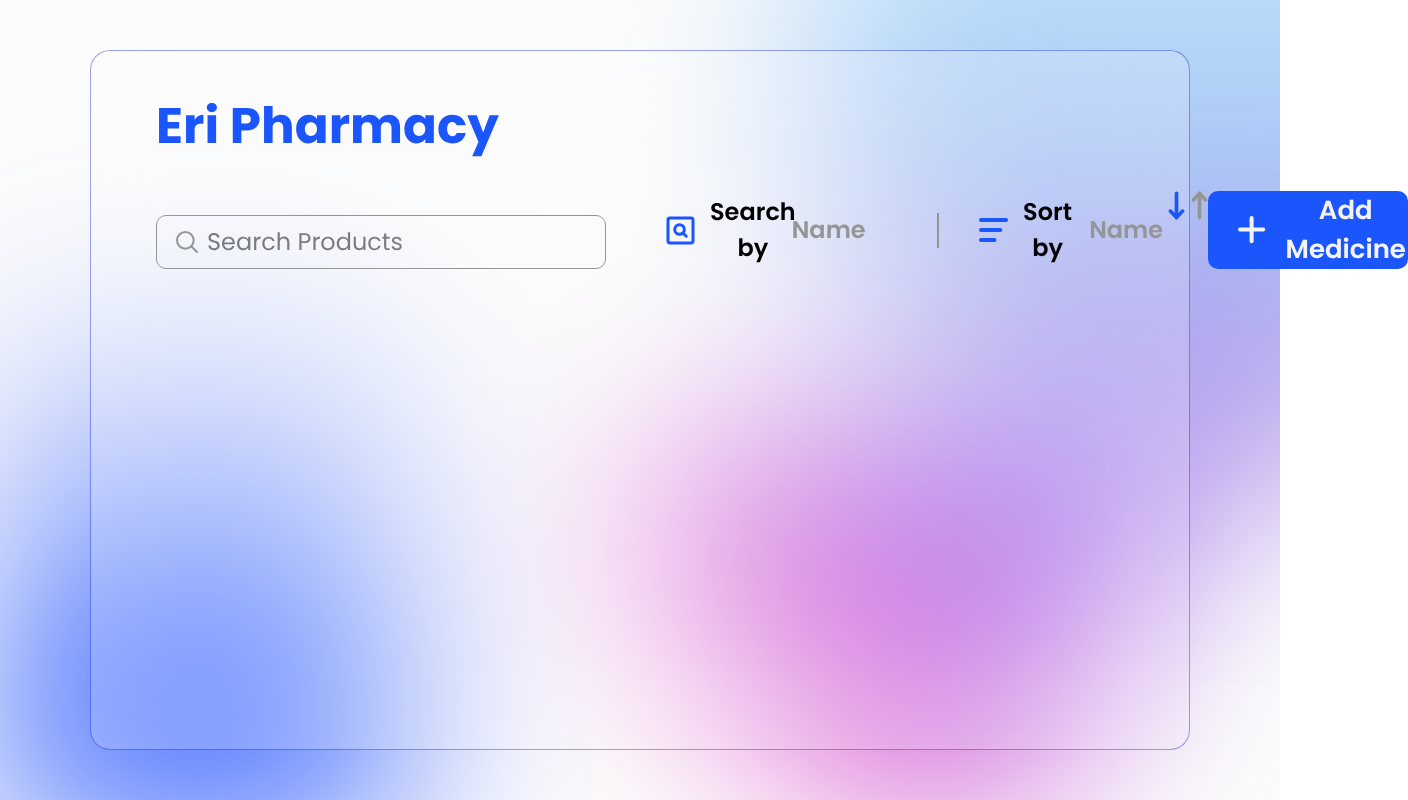
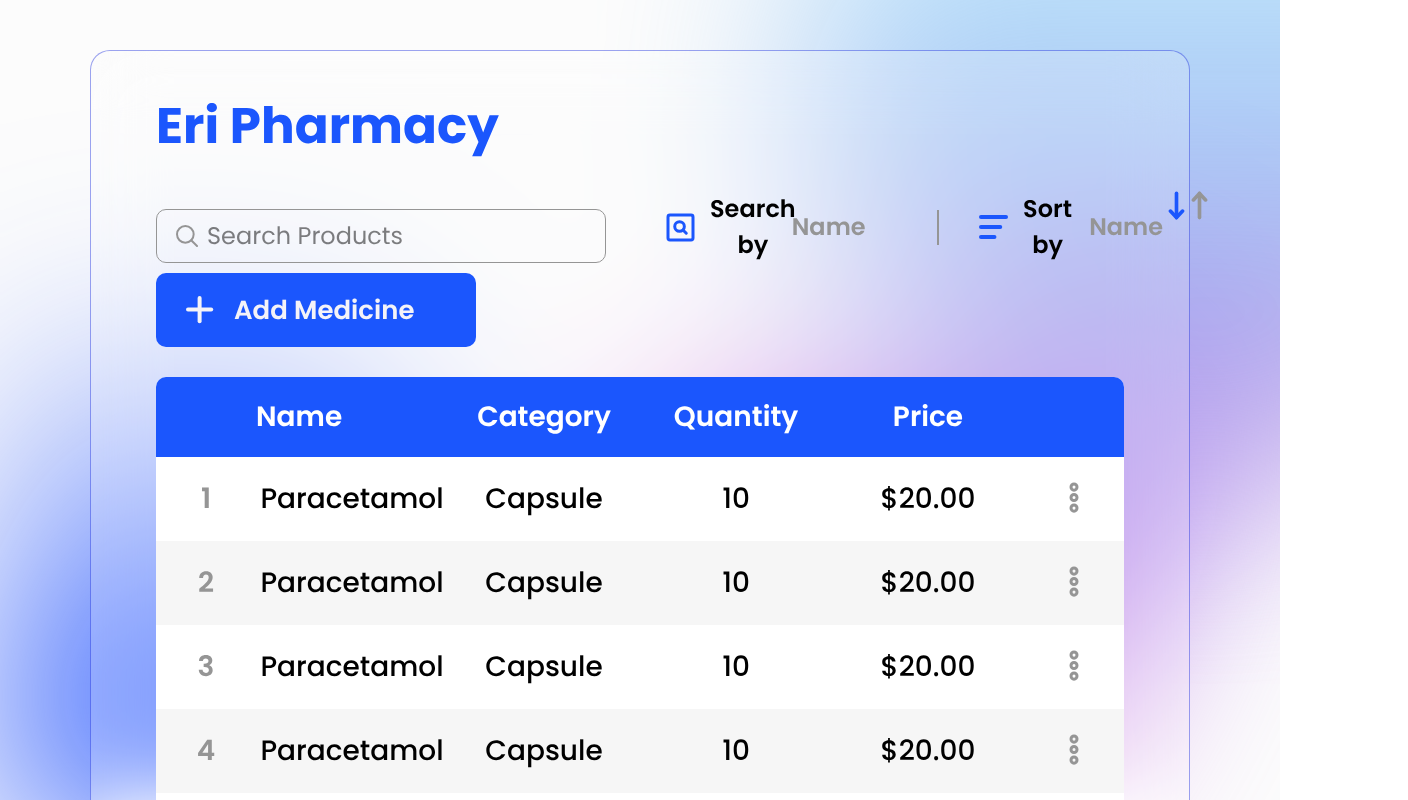
Before and after one commit to Fuz7/eri-pharmacy, a React (Vite) app in the folder frontend/: page / in a window 1280 px wide. Shown: the top 800 px of the page, 1408 px wide, since content can reach past the window. Built offline with nearby package versions, Linux system fonts and the light colour scheme.

Commit message:
Add Editbutton modal

```diff
--- a/frontend/src/App.css
+++ b/frontend/src/App.css
@@ -9,3 +9,11 @@
   background-color: rgba(0, 0, 0, 0.2);
   backdrop-filter: blur(3px);
 }
+
+td{
+  text-align: center;
+}
+
+tr > th:nth-of-type(2){
+  text-align: left;
+}
--- a/frontend/src/App.jsx
+++ b/frontend/src/App.jsx
@@ -2,6 +2,7 @@ import { useState } from "react";
 import "./App.css";
 import Background from "./assets/components/Background";
 import Header from "./assets/components/Header/Header";
+import Table from "./assets/components/Table/Table";
 
 function App() {
   const [searchFilter, setSearchFilter] = useState("Name");
@@ -15,6 +16,7 @@ function App() {
     orderFilter,
     setOrderFilter
   };
+
   return (
     <div
       className="w-[100%] min-h-[100vh] h-[100vh] relative py-[50px] px-[90px]
@@ -25,6 +27,7 @@ function App() {
           Eri Pharmacy
         </h1>
         <Header productFilters={productFilters} />
+        <Table />
       </main>
       <Background />
     </div>
--- a/frontend/src/assets/components/Header/Header.jsx
+++ b/frontend/src/assets/components/Header/Header.jsx
@@ -39,7 +39,7 @@ export default function Header({ productFilters }) {
   ];
 
   return (
-    <header className="flex justify-between">
+    <header className="flex justify-between flex-wrap gap-[10px]">
       <div className="flex gap-[50px] items-end">
         <SearchBar />
         <div className="flex gap-[30px] items-center h-full">
--- a/frontend/src/assets/components/Header/SearchByButton.jsx
+++ b/frontend/src/assets/components/Header/SearchByButton.jsx
@@ -21,7 +21,7 @@ export default function SearchByButton({ categoryGroup,searchFilter,setSearchFil
       </span>
       <div
         className={`absolute right-0
-      transition-all
+      transition-all z-10
         ${
           isActive
             ? "top-[60px] opacity-100 visible"
--- a/frontend/src/assets/components/Header/SortByButton.jsx
+++ b/frontend/src/assets/components/Header/SortByButton.jsx
@@ -59,7 +59,7 @@ export default function SortByButton({ categoryGroup, productFilters }) {
       </button>
       <div
         className={`absolute left-0
-      transition-all
+      transition-all z-10
         ${
           isActive
             ? "top-[60px] opacity-100 visible"
--- a/frontend/src/assets/components/Modal/CategoryModal.jsx
+++ b/frontend/src/assets/components/Modal/CategoryModal.jsx
@@ -10,7 +10,7 @@ export default function CategoryModal({
     <div
       className="w-[370px] h-[390px] bg-white rounded-[20px]
     border border-grayFont py-[20px] px-[40px]
-    flex flex-col gap-[20px]"
+    flex flex-col gap-[20px] z-10"
     >
       <h1 className="text-[24px] font-semibold font-poppins">Search by</h1>
       <div className="grid grid-cols-2 grid-rows-2 gap-[20px]">
--- /dev/null
+++ b/frontend/src/assets/components/Table/EditButton.jsx
@@ -0,0 +1,63 @@
+import defaultEditButton from "@images/defaultEditButton.svg";
+import hoveredEditButton from "@images/hoveredEditButton.svg";
+import { useState } from "react";
+
+export default function EditButton({
+  index,
+  editIndexModal,
+  setEditIndexModal,
+}) {
+  const [isHovered, setIsHovered] = useState(false);
+
+  return (
+    <div className="relative">
+      <button
+        onClick={() => {
+          if (editIndexModal === index) {
+            setEditIndexModal(null);
+          } else {
+            setEditIndexModal(index);
+          }
+        }}
+        onMouseEnter={() => setIsHovered(true)}
+        onMouseLeave={() => setIsHovered(false)}
+        className="mt-[8px] cursor-pointer"
+      >
+        <img
+          className="w-[10px]"
+          src={isHovered ? hoveredEditButton : defaultEditButton}
+          alt=""
+        />
+      </button>
+      <span
+        className={`absolute -translate-x-full top-0
+          transition-all flex flex-col
+        ${
+          editIndexModal === index
+            ? "left-0 opacity-100 visible"
+            : "-left-2 opacity-0 invisible"
+        }
+       w-[221px] min-h-[100px] bg-white rounded-[10px]
+       border border-grayFont px-[5px] py-[10px]
+       flex flex-col gap-[10px]`}
+      >
+        <button
+          className={`w-full h-[34px] text-[24px] text-left px-[8px]
+          hover:bg-filterHover hover:text-primary flex items-center
+           rounded-[10px]
+          cursor-pointer`}
+        >
+          Edit
+        </button>
+        <button
+          className={`w-full h-[34px] text-[24px] text-left px-[8px]
+          hover:bg-[#FFE6E6] hover:text-deleteButton
+           flex items-center rounded-[10px]
+          cursor-pointer `}
+        >
+          Delete
+        </button>
+      </span>
+    </div>
+  );
+}
--- /dev/null
+++ b/frontend/src/assets/components/Table/Table.jsx
@@ -0,0 +1,65 @@
+import { useState } from "react";
+import EditButton from "./EditButton";
+
+export default function Table() {
+  const [editIndexModal, setEditIndexModal] = useState(null);
+
+  return (
+    <div
+      className="w-full h-[500px] overflow-clip rounded-t-[10px]
+    mt-[30px]"
+    >
+      <div className="overflow-auto h-full  ">
+        <table
+          className="table-fixed w-full min-h-[500px]
+    bg-white border-collapse "
+        >
+          <TableHead />
+          <tbody className="">
+            {Array.from({ length: 7 }, (_, i) => (
+              <tr
+                className="even:bg-evenTable w-full text-[28px] h-[84px]
+            font-medium"
+                key={i}
+              >
+                <td className="text-grayFont font-semibold">{i + 1}</td>
+                <td>Paracetamol</td>
+                <td>Capsule</td>
+                <td>10</td>
+                <td>$20.00</td>
+                <td
+                  className=" relative
+                h-full z-[2]"
+                >
+                  <EditButton
+                  index={i}
+                    editIndexModal={editIndexModal}
+                    setEditIndexModal={setEditIndexModal}
+                  />
+                </td>
+              </tr>
+            ))}
+          </tbody>
+        </table>
+      </div>
+    </div>
+  );
+}
+
+function TableHead() {
+  return (
+    <thead
+      className="sticky top-0 h-[80px] bg-primary
+           rounded-t-[10px] z-[3] "
+    >
+      <tr className="text-[28px] text-white ">
+        <th className="w-[100px]"></th>
+        <th className="w-[calc((100%-200px)*0.4)] font-semibold">Name</th>
+        <th className="w-[calc((100%-200px)*0.3)] font-semibold">Category</th>
+        <th className="w-[calc((100%-200px)*0.15)] font-semibold">Quantity</th>
+        <th className="w-[calc((100%-200px)*0.15)] font-semibold">Price</th>
+        <th className="w-[100px] font-semibold"></th>
+      </tr>
+    </thead>
+  );
+}
```
